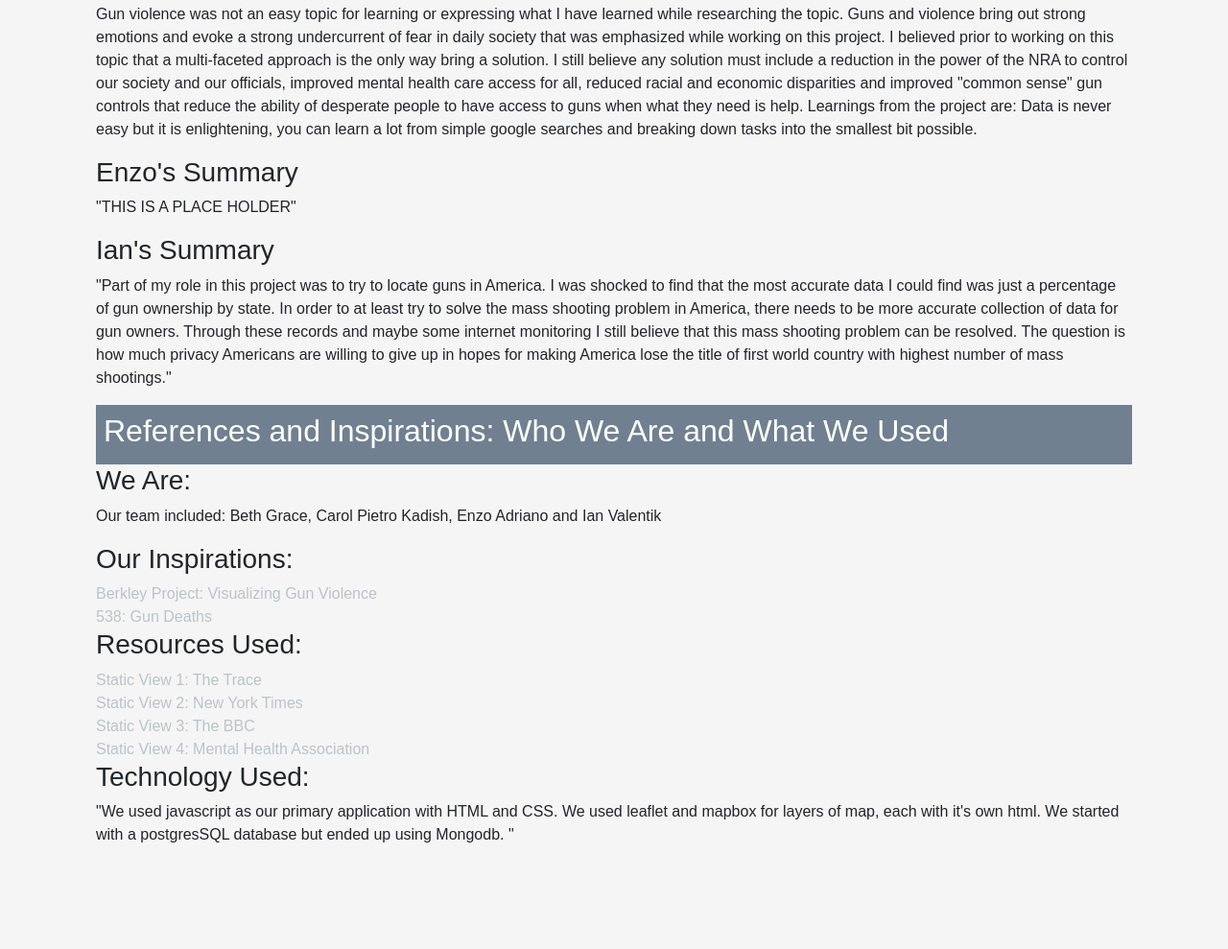
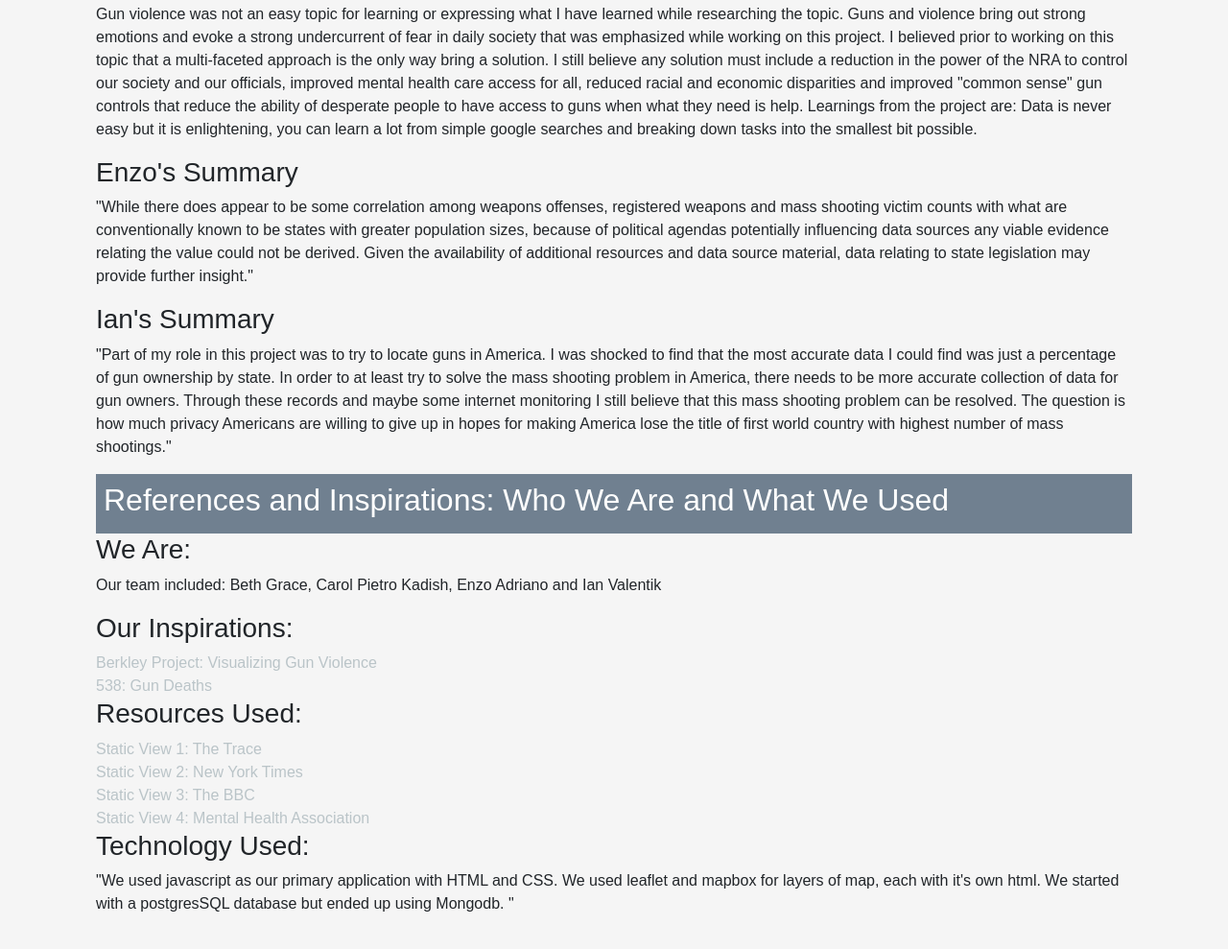
Before and after one commit to cmpietro/PROJECT2-VisualizeMeCaptain, a plain HTML site: page index.html in a window 1280 px wide. Shown: the part 4755-5744 px from the top of the page at 96% size. Before the commit the page ends 5678 px from the top, so only its background shows below. Drawn offline with nearby package versions, Linux system fonts and the light colour scheme.

Commit message:
update to index

```diff
--- a/index.html
+++ b/index.html
@@ -309,7 +309,10 @@ crossorigin=""></script>  -->
                   <div class="spacer" style="height:25px"></div>
                   <div class='col-md-12 col-md-12'>
                   <h3 class="title">Enzo's Summary</h3>
-                      <p class="text">"THIS IS A PLACE HOLDER"</p>
+                      <p class="text">"While there does appear to be some correlation among weapons offenses, registered weapons and mass shooting victim
+                      counts with what are conventionally known to be states with greater population sizes, because of political agendas potentially influencing
+                      data sources any viable evidence relating the value could not be derived.  Given the availability of additional resources and data source
+                      material, data relating to state legislation may provide further insight."</p>
                   </div>
                   <div class="spacer" style="height:25px"></div>
                   <div class='col-md-12 col-md-12'>
```
